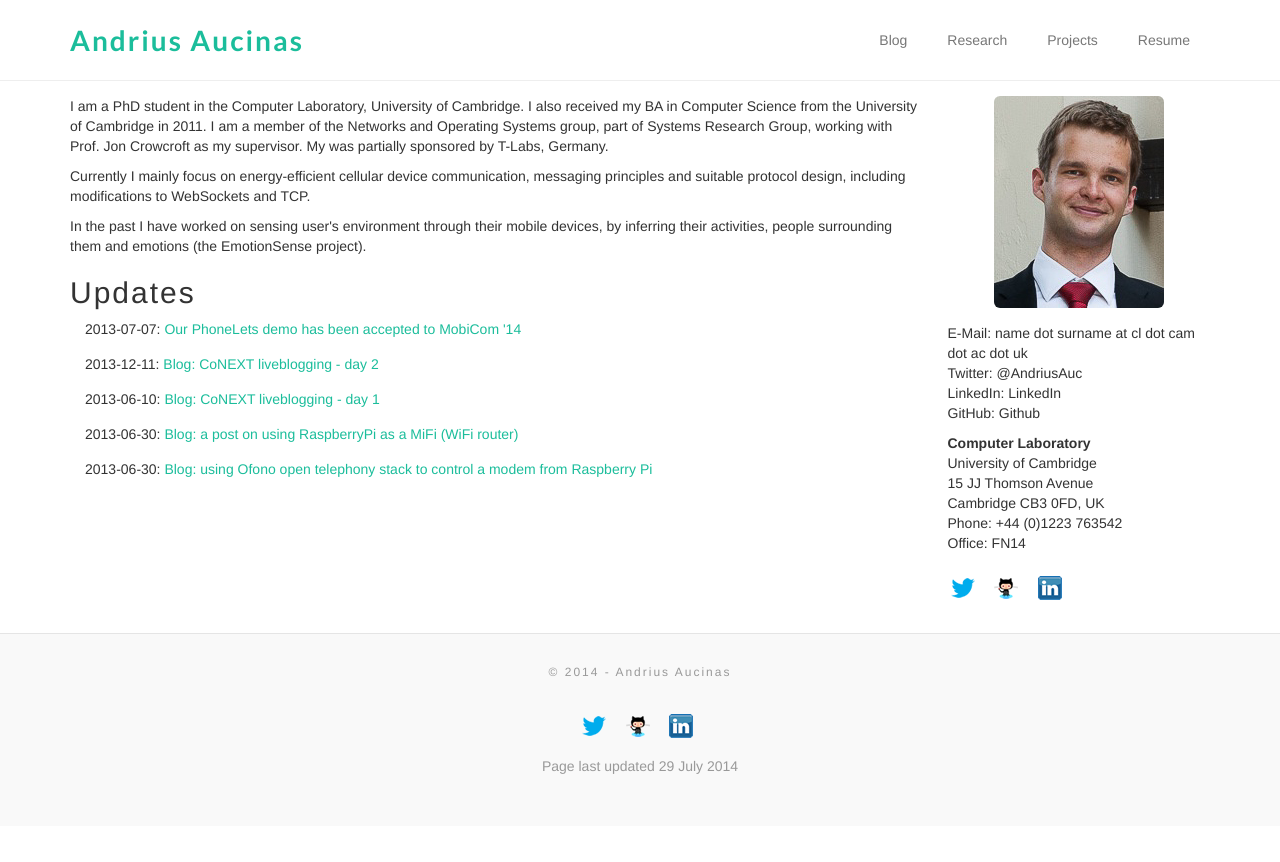
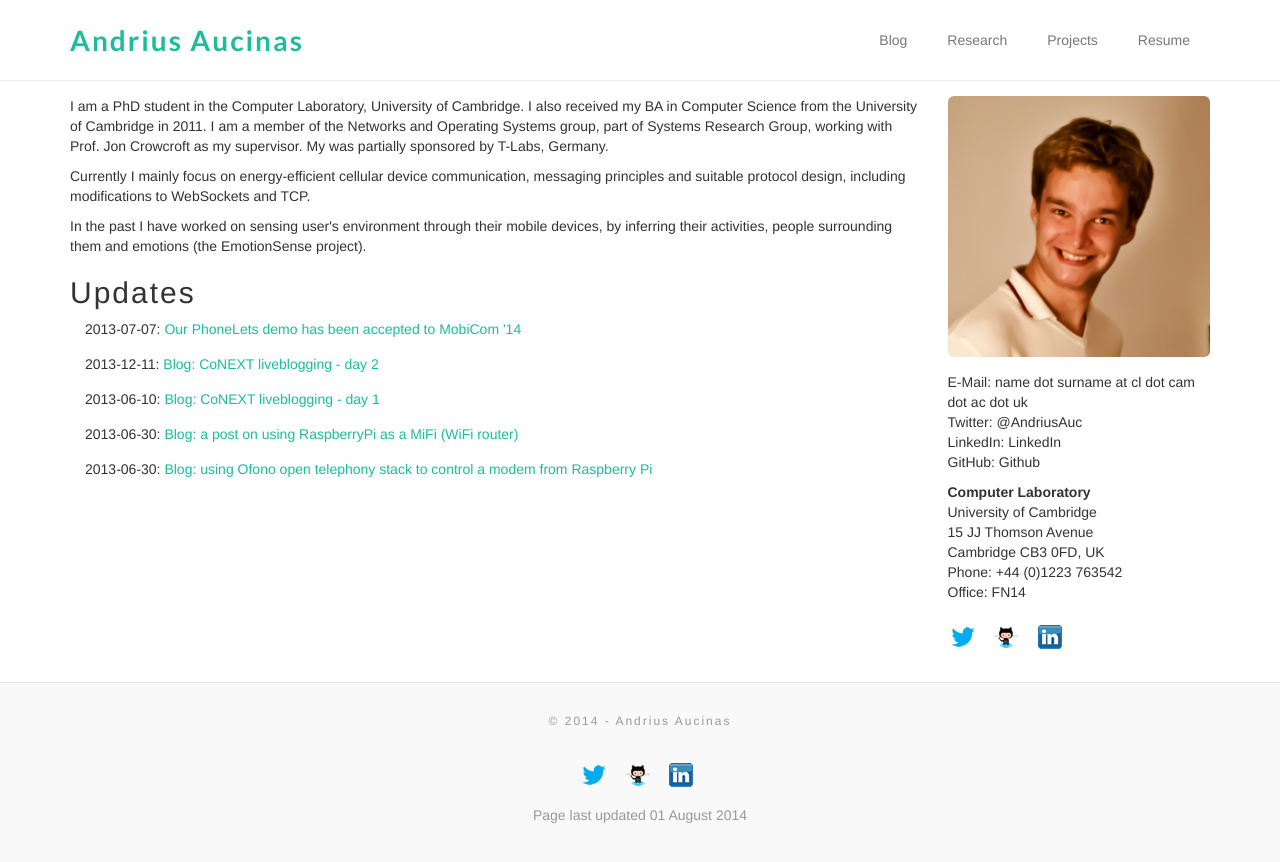
Before and after one commit to AndriusA/personal-website, a website: page static/index.html in a window 1280 px wide. Before the commit the page ends 826 px from the top, so only its background shows below. Drawn offline with nearby package versions, Linux system fonts and the light colour scheme.

Commit message:
updated version of the site + new photo

```diff
--- a/static/index.html
+++ b/static/index.html
@@ -103,7 +103,7 @@
 
   <div class="col-md-3">
     <div class="text-center" style="margin-bottom: 15px">
-    <img src="images/foto.jpg" alt="Profile" class="img-rounded">
+    <img src="images/foto2.jpg" alt="Profile" class="img-rounded img-responsive">
     </div>
     <ul class="list-unstyled">
       <li>E-Mail: name dot surname at cl dot cam dot ac dot uk</li>
@@ -155,7 +155,7 @@
 </li>
 </ul>
     </div>
-    <div>Page last updated 29 July 2014</div>
+    <div>Page last updated 01 August 2014</div>
 
   </footer>
 
```
Also changed, not shown: Gruntfile.js (+6 -10 lines), package.json (+6 -2 lines), static/blog.html (+1 -1 lines), static/blogPosts/2013-06-30-raspberry-pi-as-your-3g-wifi-router.html (+1 -1 lines), static/blogPosts/2013-06-30-raspberrypi-3g-and-ofono.html (+1 -1 lines), static/blogPosts/2013-12-10-conext-day1.html (+1 -1 lines), static/blogPosts/2013-12-11-conext-day2.html (+1 -1 lines), static/projects.html (+1 -1 lines), static/research.html (+1 -1 lines), static/resume.html (+1 -1 lines), template/index.html (+1 -1 lines), static/images/foto2.jpg (added), 1 other file.
